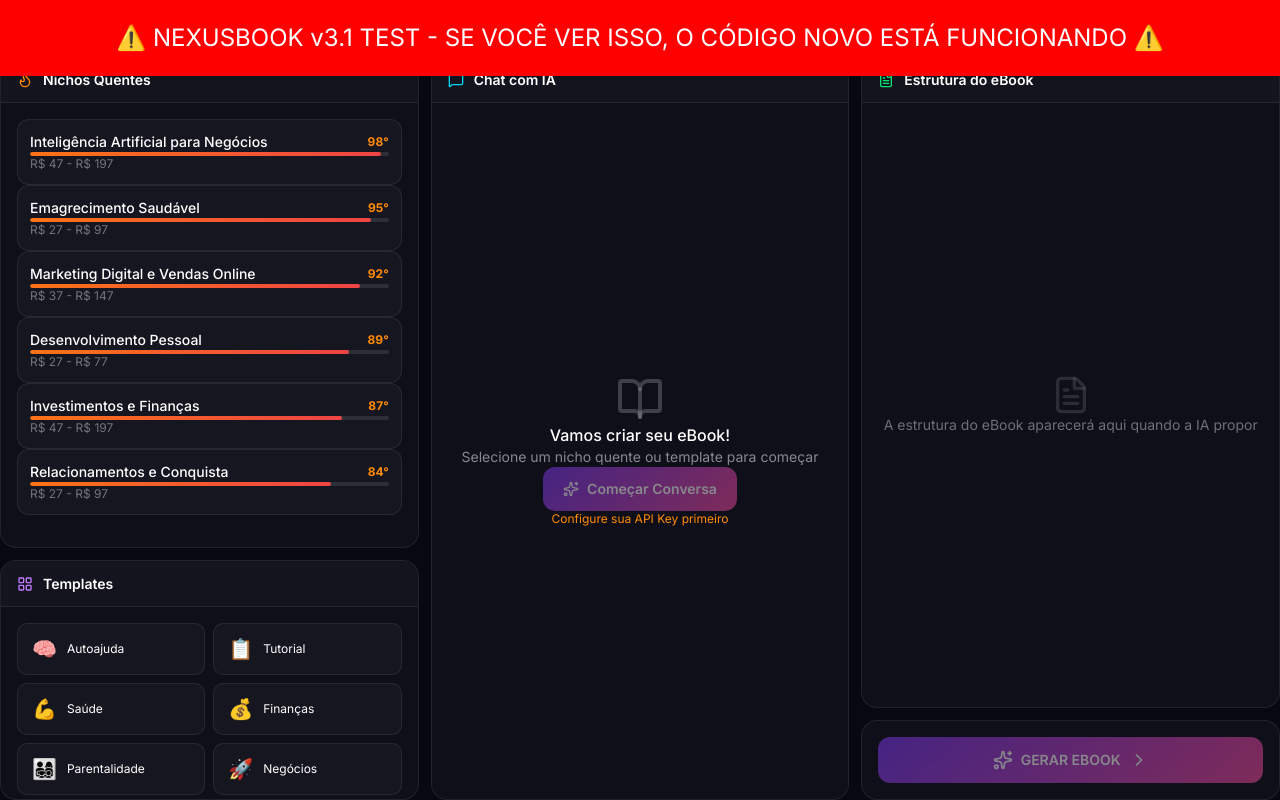
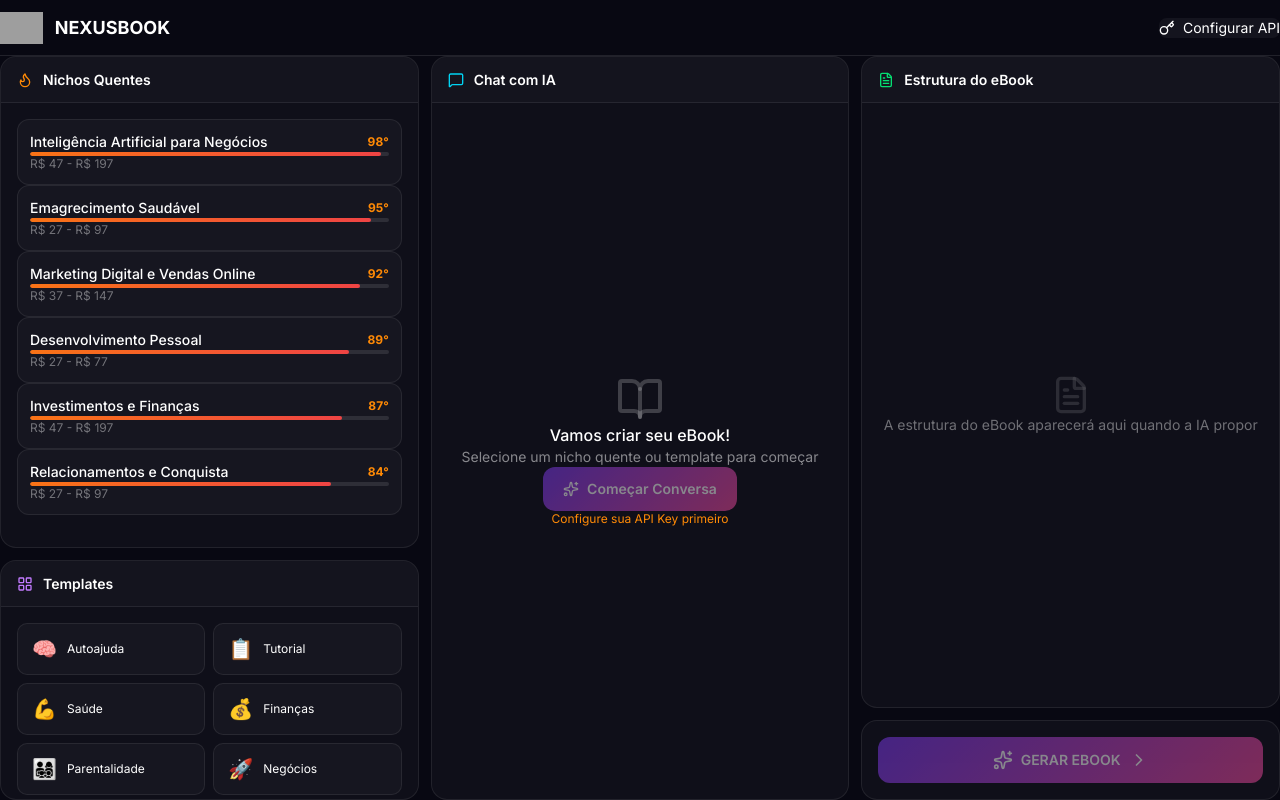
Before and after one commit to impressaovipjames-spec/NEXUSBOOK, a React (Vite) app: page / in a window 1280 px wide. Built offline with nearby package versions, Linux system fonts and the light colour scheme; grey boxes are pictures that could not be loaded.

Commit message:
v3.2 - Force Cache Clear with Renamed Assets

```diff
--- a/src/App.tsx
+++ b/src/App.tsx
@@ -4,7 +4,7 @@ import {
     Key, X, ChevronRight, FileText, ExternalLink,
     Loader2, CheckCircle2, MessageSquare, LayoutGrid
 } from 'lucide-react'
-import logo from './assets/logo.png'
+import logo from './assets/nexus-logo.png'
 import {
     chatWithAI,
     getInitialBriefingMessage,
@@ -213,13 +213,8 @@ Preço sugerido: ${template.precoSugerido}`
 
     return (
         <div className="min-h-screen bg-[#080812]">
-            {/* DEBUG TEST */}
-            <div style={{ background: 'red', color: 'white', padding: '20px', fontSize: '24px', textAlign: 'center', position: 'fixed', top: 0, left: 0, right: 0, zIndex: 9999 }}>
-                ⚠️ NEXUSBOOK v3.1 TEST - SE VOCÊ VER ISSO, O CÓDIGO NOVO ESTÁ FUNCIONANDO ⚠️
-            </div>
-
             {/* Header */}
-            <header className="h-14 border-b border-white/10 flex items-center justify-between px-4 mt-16">
+            <header className="h-14 border-b border-white/10 flex items-center justify-between px-4">
                 <div className="flex items-center gap-3">
                     <img src={logo} alt="NEXUSBOOK" className="h-8" />
                     <span className="font-bold text-lg">NEXUSBOOK</span>
--- a/src/main.tsx
+++ b/src/main.tsx
@@ -4,7 +4,7 @@ import './index.css'
 import App from './App.tsx'
 
 
-console.log('%c NEXUSBOOK v3.1 ', 'background: #7c3aed; color: white; padding: 4px 8px; border-radius: 4px;')
+console.log('%c NEXUSBOOK v3.2 - Stable ', 'background: #10b981; color: white; padding: 4px 8px; border-radius: 4px;')
 
 createRoot(document.getElementById('root')!).render(
   <StrictMode>
```
Also changed, not shown: 1 other file (tests, documents, lock files or other folders).
